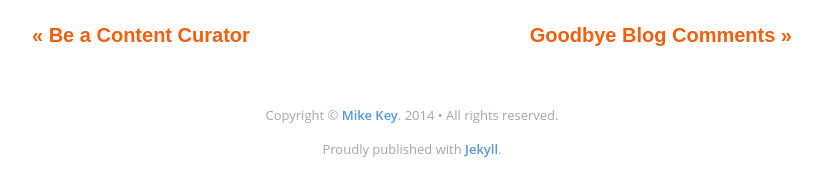
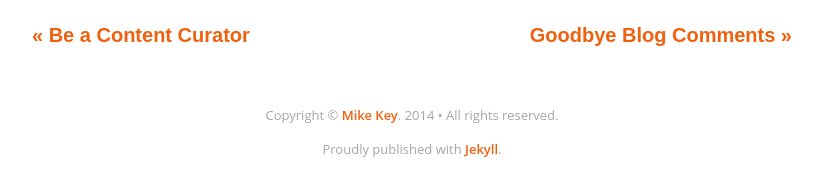
Before and after one commit to devbymike/mk3y.com, a Jekyll site: the page built from _posts/2015-01-07-Why-I-Write.md, in a window 1280 px wide and 1190 px high. Shown: the part 999-1187 px from the top of the window, without its empty margins (228-1051 px from the left). Built offline with Jekyll 4.4.1, drawn with Linux system fonts in a browser that asks for light colours; nearby versions of some CDN libraries.

Commit message:
changes to CSS

```diff
--- a/assets/css/global.scss
+++ b/assets/css/global.scss
@@ -206,7 +206,7 @@ footer{
 	}
 
 	a{
-		color:#5498dc;
+		color:#EF610F;
 	}
 
 	.smallnav{
```
